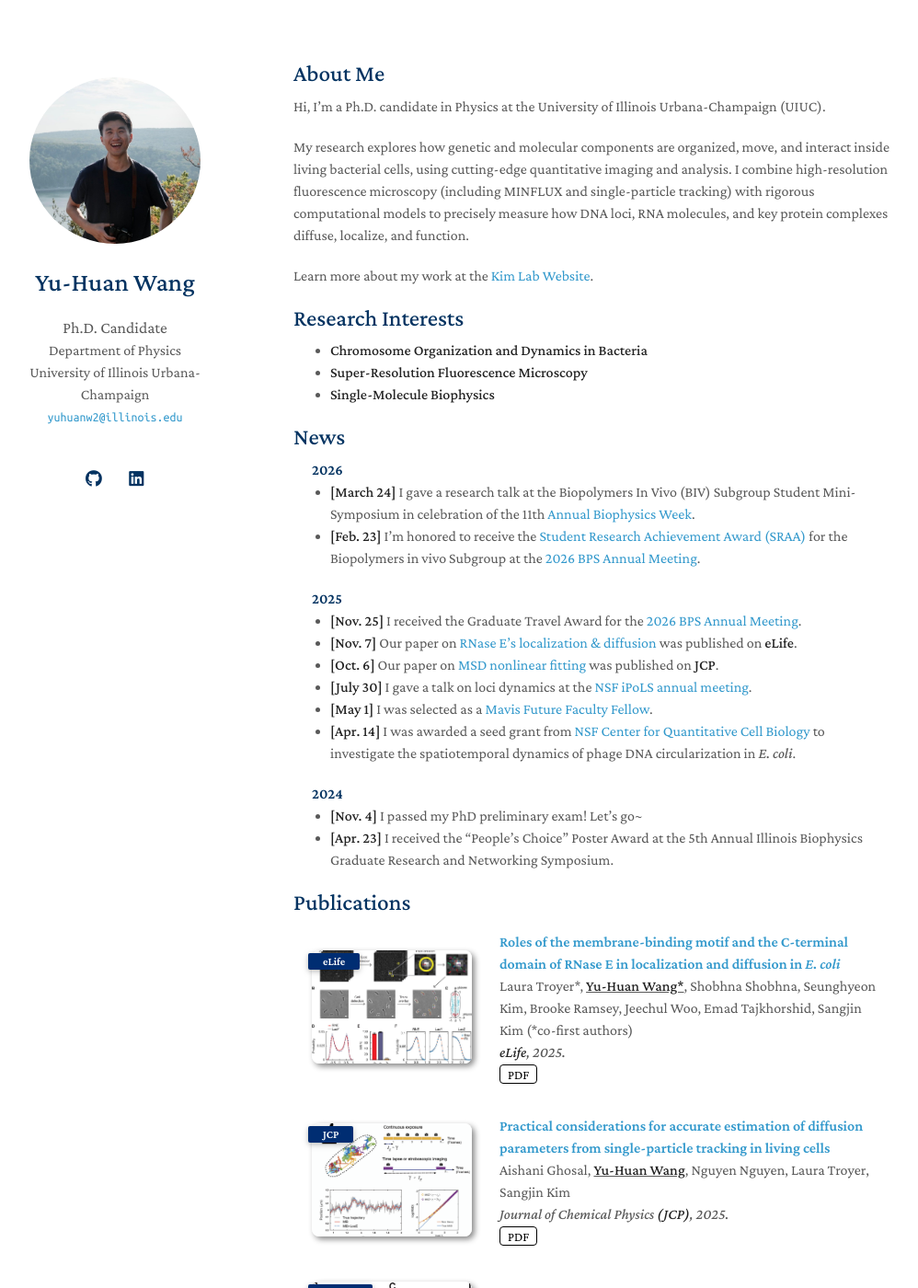
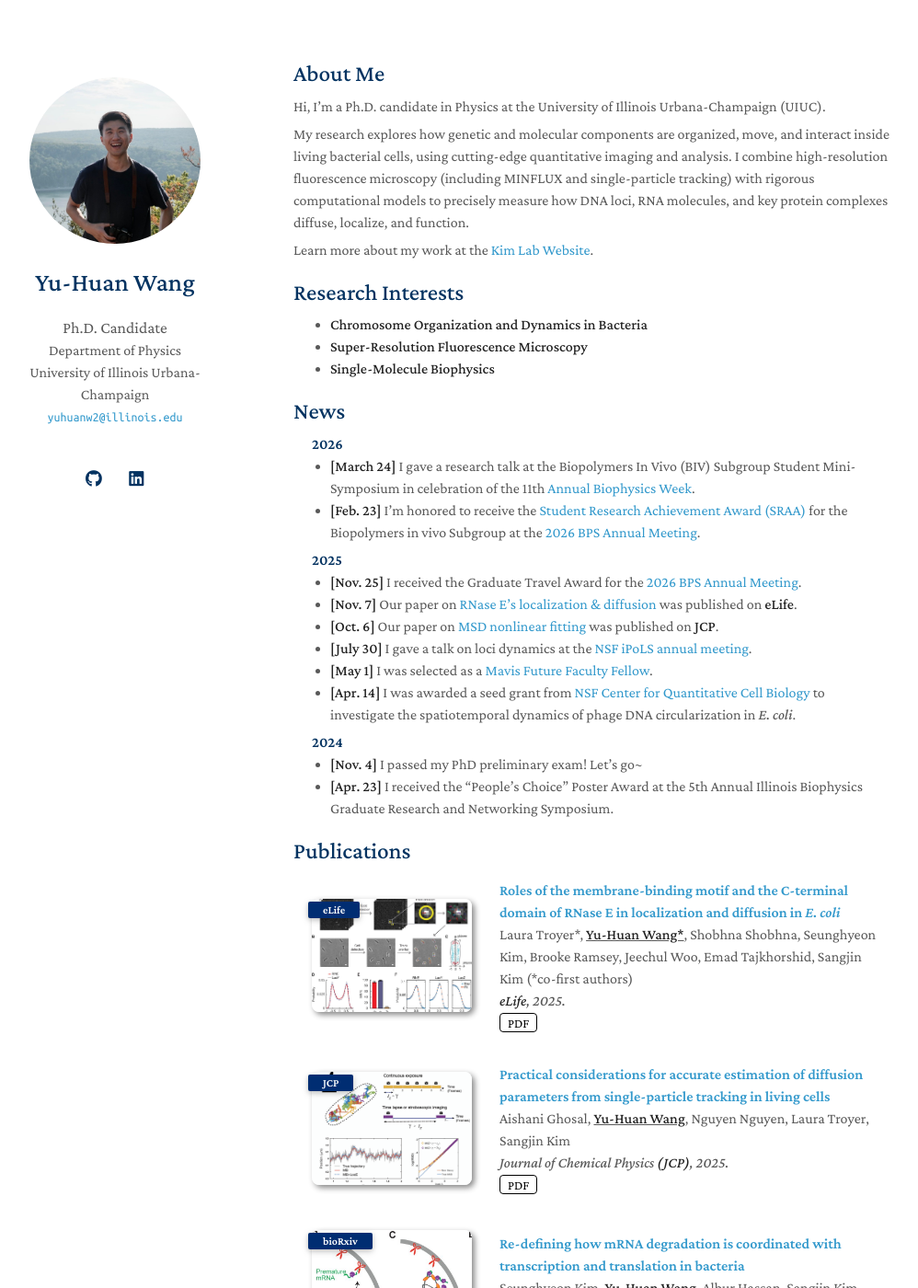
Before and after one commit to wangyh1949/wangyh1949.github.io, a Jekyll site: the page built from index.md, in a window 1280 px wide and 1400 px high. Shown: the whole window at 92% size, without its empty margins (151-1149 px from the left). Built offline with Jekyll 4.4.1, drawn with Linux system fonts in a browser that asks for light colours; a style sheet for code colours, icons or effects is not loaded.

Commit message:
update paragraph margin

```diff
--- a/_sass/minimal-light-no-dark-mode.scss
+++ b/_sass/minimal-light-no-dark-mode.scss
@@ -205,7 +205,13 @@ h2 {
 }
 
 p, ul, ol, table, pre, dl {
-  margin:0 0 20px;
+  margin:0 0 6px;
+}
+
+section p:has(+ h2),
+section ul:has(+ h2),
+section ol:has(+ h2) {
+  margin-bottom: 20px;
 }
 
 h1, h2, h3 {
--- a/_sass/minimal-light.scss
+++ b/_sass/minimal-light.scss
@@ -264,7 +264,13 @@ h2 {
 }
 
 p, ul, ol, table, pre, dl {
-  margin:0 0 20px;
+  margin:0 0 6px;
+}
+
+section p:has(+ h2),
+section ul:has(+ h2),
+section ol:has(+ h2) {
+  margin-bottom: 20px;
 }
 
 h1, h2, h3 {
```
